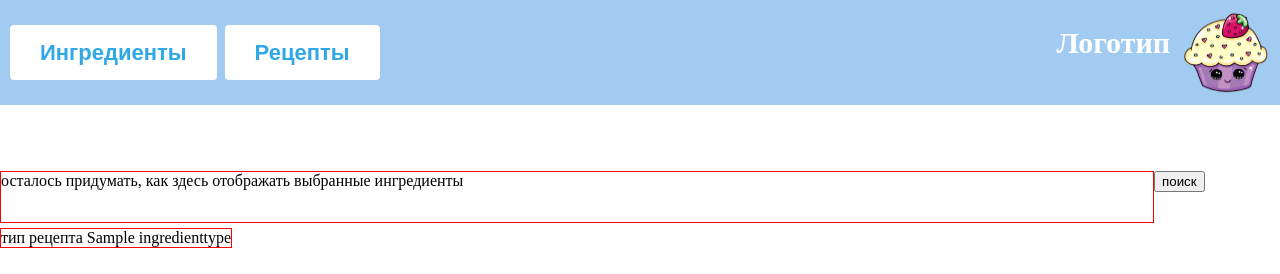
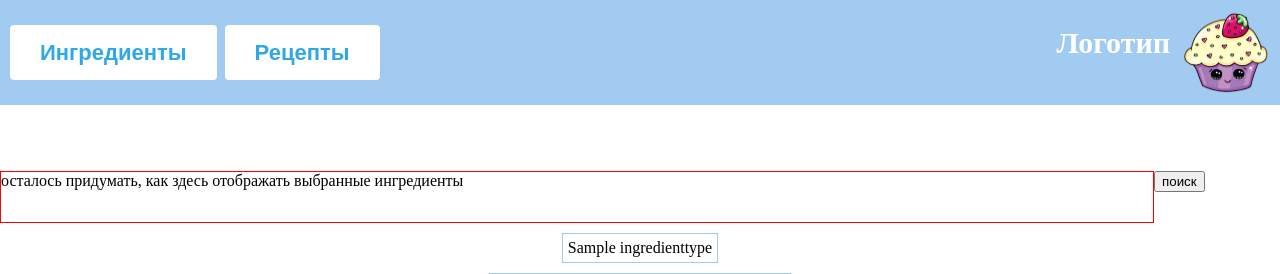
Before and after one commit to GroupMSP/Book-of-recipes, a Django app: page / in a window 1280 px wide. Shown: the top 274 px of the page. Run offline with Django 3.2, Linux system fonts and the light colour scheme; tables that the repository leaves empty hold one stand-in row (values such as "Sample post"); grey boxes marked "Sample" are stand-in pictures.

Commit message:
Addee style for ingredient list

```diff
--- a/recipe_book/static/recipe_book/css/list_type.css
+++ b/recipe_book/static/recipe_book/css/list_type.css
@@ -1,7 +1,29 @@
+.types_recipe{
+	margin-left:1%;
+	margin-right:1%;
+	display: -webkit-flex;
+	display: flex;
+	flex-direction: row;
+	flex-wrap: wrap;
+	justify-content: center;
+	text-decoration:none;
+}
+
+.type_recipe{
+	margin:5px;
+	border: 0.2px solid #a1cbf0;
+}
+
+.type_recipe:hover {
+  background:#f2f2f2;/*добавляем эффект при наведении*/
+  color: #000;
+}
+
 .wrapper{
 	padding:5px;
 }
 
 .selected{
-	background-color: yellow;
+	background-color: #a1cbf0;
+	color: #fff;
 }
--- a/recipe_book/templates/recipe_book/ingredient_list.html
+++ b/recipe_book/templates/recipe_book/ingredient_list.html
@@ -8,6 +8,7 @@
 
 <link rel="stylesheet" type="text/css" href="{% static 'recipe_book/css/ingredient_list.css' %}">
 <link rel="stylesheet" type="text/css" href="{% static 'recipe_book/css/component_style.css' %}">
+<link rel="stylesheet" type="text/css" href="{% static 'recipe_book/css/list_type.css' %}">
 <script type="text/javascript">
 
 function display_this_types(type_ids){
@@ -71,11 +72,15 @@ function fill_ids_field(){
 
 <br/><br/>
 {% include 'recipe_book/list_type.html' with types=types only %}
-<br/><br/>
+
 <div class="flex-container" id="components">
 {% for ingredient in ingredients %}
 	<figure class="caption-border component clickable type_{{ingredient.id_type_id}}" onclick="add_component_to_search_list(this, {{ingredient.id}})">
-		<img src="{% static pic %}">
+{% if ingredient.image %}
+	<img src="{{ ingredient.image.url }}">
+{% else %}
+	<img src="{% static 'recipe_book/img/no_image.png' %}">
+{% endif %}
 		<figcaption>{{ ingredient.name }}</figcaption>
 	</figure>
 {% endfor %}
--- a/recipe_book/templates/recipe_book/list_type.html
+++ b/recipe_book/templates/recipe_book/list_type.html
@@ -16,11 +16,11 @@
 	}
 </script>
 
-<div class="flex-container flex-wrap-wrap flex-direction-row">
+<div class="types_recipe">
 {% for type in types %}
-<div onclick="toggle_filter(this)" class="debug-border wrapper clickable">
-	тип рецепта {{type.name}}
-	<input type="hidden" readonly="" class="type_id" value={{type.id}}></input>
-</div>
+	<div onclick="toggle_filter(this)" class="wrapper clickable type_recipe">
+		{{type.name}}
+		<input type="hidden" readonly="" class="type_id" value={{type.id}}></input>
+	</div>
 {% endfor %}
 </div>
```
Also changed, not shown: recipe_book/static/recipe_book/img/no_image.png (added).
